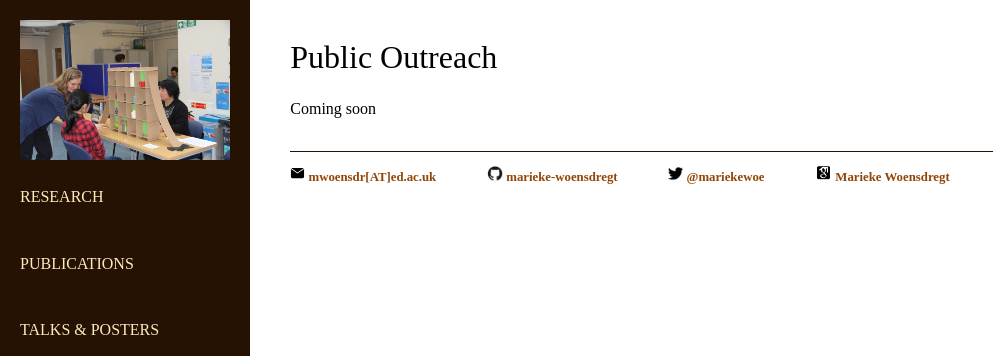
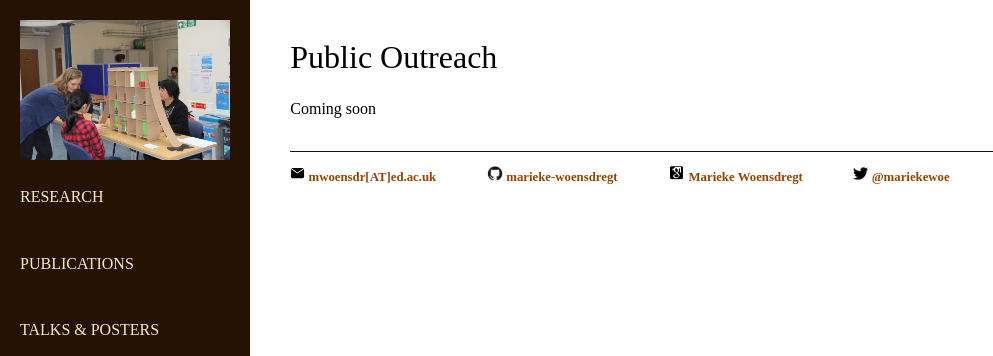
Before and after one commit to marieke-woensdregt/marieke-woensdregt.github.io, a Jekyll site: the page built from public_outreach/index.html, in a window 1280 px wide. Shown: the top 356 px of the page, without its empty margins (0-993 px from the left). Built offline with Jekyll 4.4.1, drawn with Linux system fonts in a browser that asks for light colours.

Commit message:
Update default.html

```diff
--- a/_layouts/default.html
+++ b/_layouts/default.html
@@ -34,8 +34,8 @@
 				<h3>
 				<a href="mailto:mwoensdr@ed.ac.uk"> <img  src="/images/email_symbol_filled.svg" alt="email symbol" style="height:15px"> mwoensdr[AT]ed.ac.uk </a>
 				<a class="halftab" href="https://github.com/marieke-woensdregt"> <img src="/images/github_symbol.jpg" alt="github symbol" style="height:15px"> marieke-woensdregt </a>
+				<a class="halftab" href="https://scholar.google.co.uk/citations?user=fHt2W3IAAAAJ&hl=en"> <img src="/images/google_scholar_symbol_square.jpg" alt="google scholar symbol" style="height:17px"> Marieke Woensdregt </a>
 				<a class="halftab" href="https://twitter.com/mariekewoe"> <img src="/images/twitter_symbol_black_solo.jpg" alt="twitter symbol" style="height:15px"> @mariekewoe </a>
-				<a class="halftab" href="https://scholar.google.co.uk/citations?user=fHt2W3IAAAAJ&hl=en"> <img src="/images/google_scholar_symbol_square.jpg" alt="google scholar symbol" style="height:17px"> Marieke Woensdregt </a>
 				</h3>
 			</footer>
 		</div>
```
